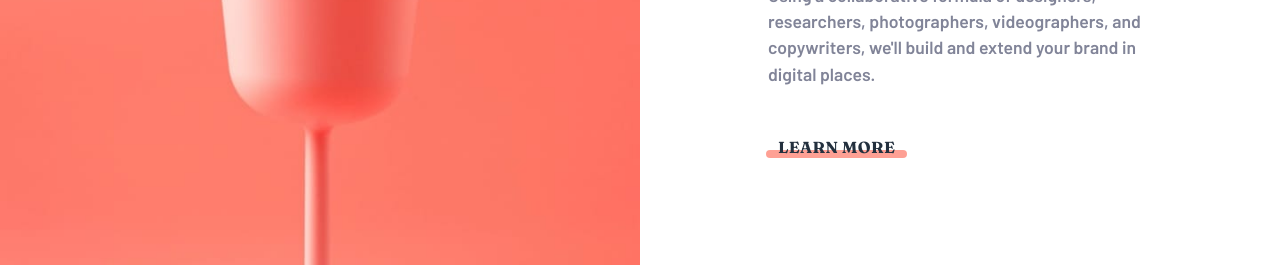
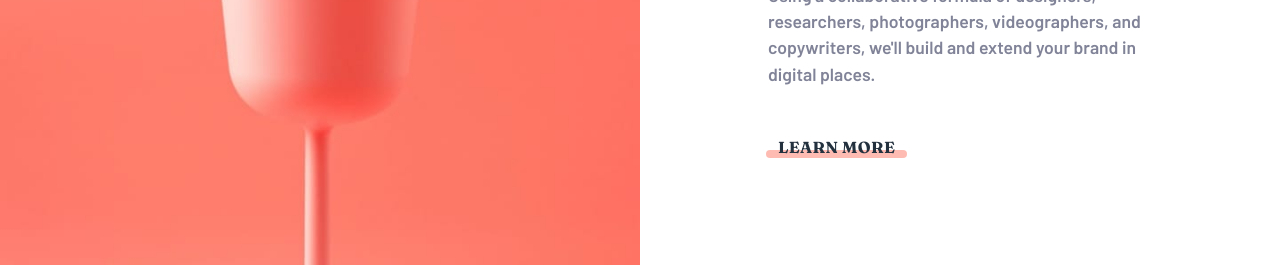
Before and after one commit to Mahmoudramadan21/12.-sunnySide, a React (Create React App) app: page / in a window 1280 px wide. Shown: the part 1580-1847 px from the top of the page. Built offline with nearby package versions, Linux system fonts and the light colour scheme.

Commit message:
Update About.css

```diff
--- a/src/Sections/About/About.css
+++ b/src/Sections/About/About.css
@@ -24,7 +24,6 @@
 
 .about #about-2 .item-link::before {
     background-color: var(--soft-red);
-    opacity: 0.7;
 }
 
 .about #about-2 .item-link:hover::before {
```
